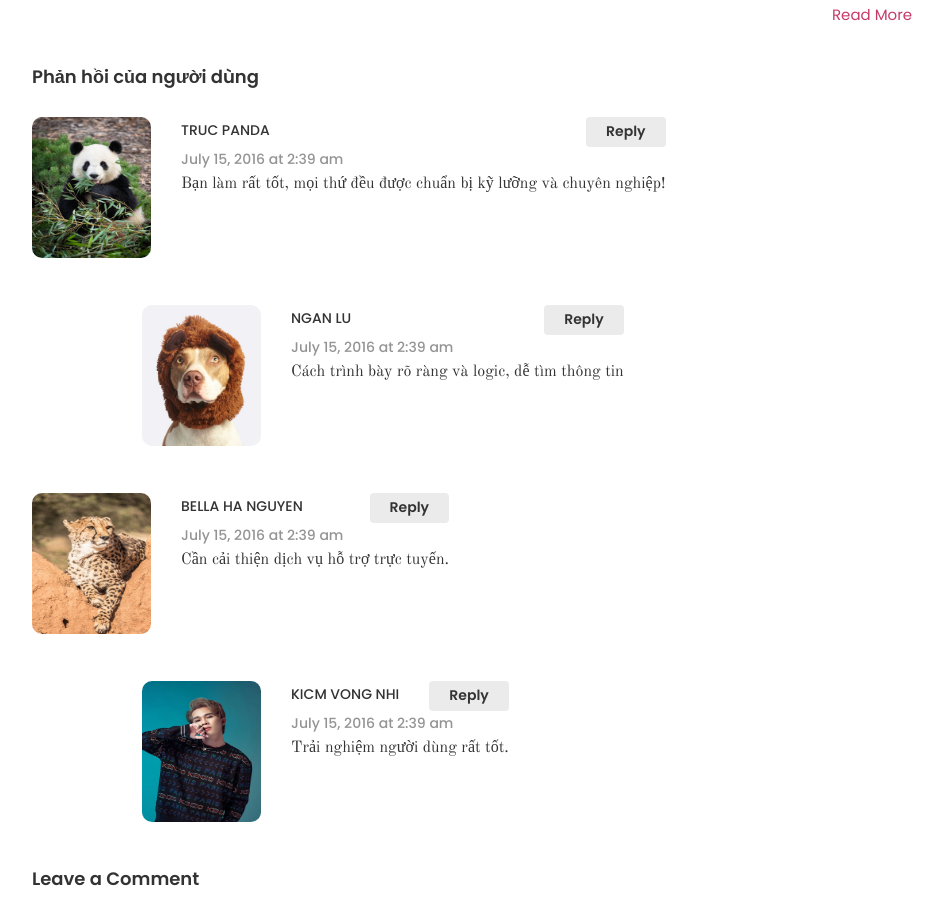
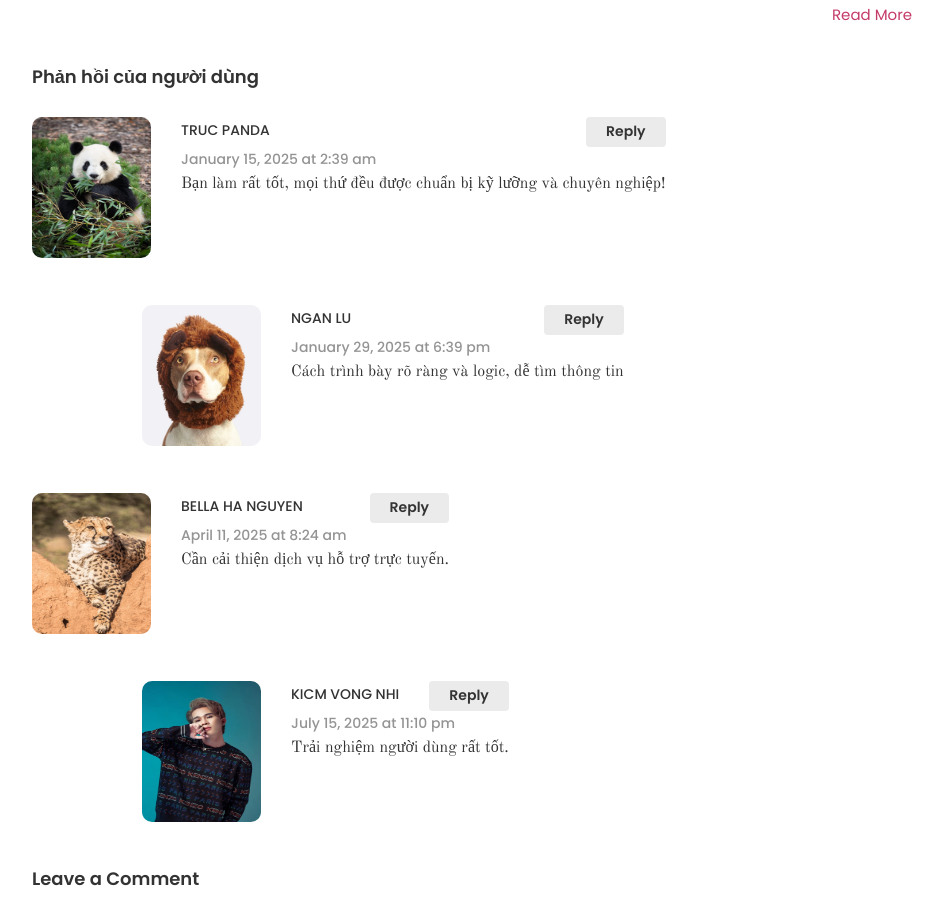
Before and after one commit to tragianggg/auction_web, a plain HTML site: page blog.html in a window 1280 px wide. Shown: the part 2232-3148 px from the top of the page, without its empty margins (48-991 px from the left). Drawn offline with nearby package versions, Linux system fonts and the light colour scheme; files whose address does not match are found by name.

Commit message:
Update blog.html

```diff
--- a/blog.html
+++ b/blog.html
@@ -313,7 +313,7 @@
                                                             <a href="#">reply</a>
                                                         </div>
                                                     </div>
-                                                    <span>July 15, 2016 at 2:39 am</span>
+                                                    <span>January 15, 2025 at 2:39 am</span>
                                                     <p>Bạn làm rất tốt, mọi thứ đều được chuẩn bị kỹ lưỡng và chuyên nghiệp!</p>
                                                 </div>
                                             </div>
@@ -330,7 +330,7 @@
                                                             <a href="#">reply</a>
                                                         </div>
                                                     </div>
-                                                    <span>July 15, 2016 at 2:39 am</span>
+                                                    <span>January 29, 2025 at 6:39 pm</span>
                                                     <p>Cách trình bày rõ ràng và logic, dễ tìm thông tin</p>
                                                 </div>
                                             </div>
@@ -347,7 +347,7 @@
                                                             <a href="#">reply</a>
                                                         </div>
                                                     </div>
-                                                    <span>July 15, 2016 at 2:39 am</span>
+                                                    <span>April 11, 2025 at 8:24 am</span>
                                                     <p>Cần cải thiện dịch vụ hỗ trợ trực tuyến.</p>
                                                 </div>
                                             </div>
@@ -363,7 +363,7 @@
                                                             <a href="#">reply</a>
                                                         </div>
                                                     </div>
-                                                    <span>July 15, 2016 at 2:39 am</span>
+                                                    <span>July 15, 2025 at 11:10 pm</span>
                                                     <p>Trải nghiệm người dùng rất tốt.</p>
                                                 </div>
                                             </div>
```
